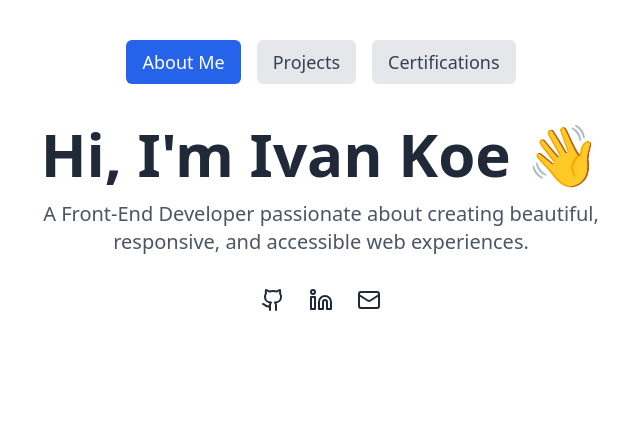
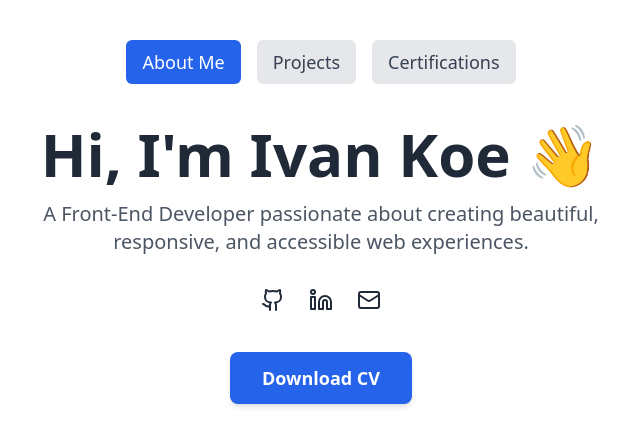
Before and after one commit to Ivankoe96/portfolio-v.1, a React (Vite) app: page / in a window 1280 px wide. Shown: the top 446 px of the page, without its empty margins (319-959 px from the left). Built offline with nearby package versions, Linux system fonts and the light colour scheme.

Commit message:
Added download CV button

```diff
--- a/src/App.jsx
+++ b/src/App.jsx
@@ -62,6 +62,15 @@ function App() {
                 <MailIcon className="w-6 h-6 text-gray-800 hover:text-blue-600 transition-colors" />
               </a>
             </div>
+            <div className="pt-6">
+              <a
+                href="/Ivan_Koe_Resume.pdf"
+                download="Ivan_Koe_Resume.pdf"
+                className="inline-block px-8 py-3 bg-blue-600 text-white text-lg font-semibold rounded-lg shadow-md hover:bg-blue-700 transition-colors duration-300"
+              >
+                Download CV
+              </a>
+            </div>
           </Motion.div>
         )}
 
```
